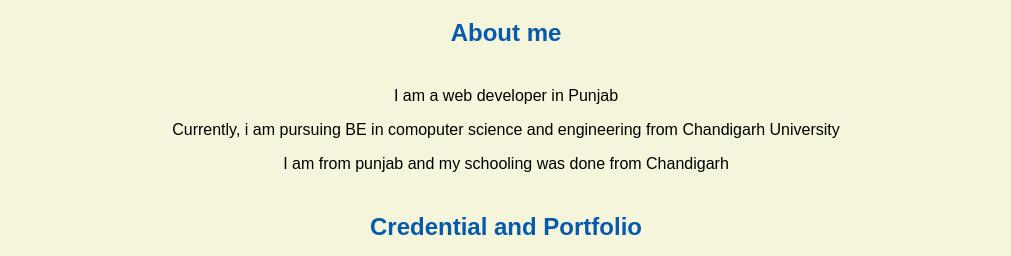
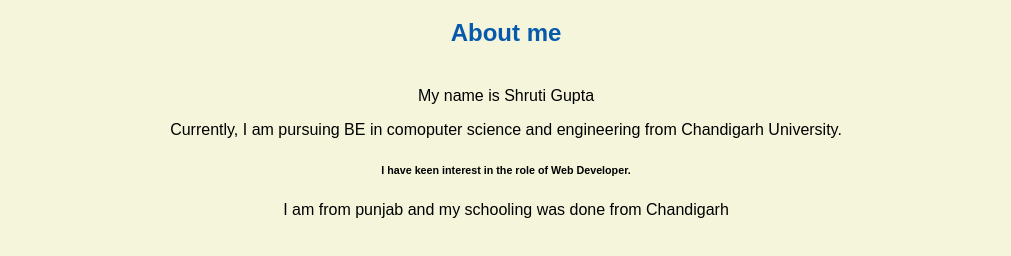
Before and after one commit to shruti-gupta3104/basicsHTML, a plain HTML site: page index.html in a window 1280 px wide. Shown: the part 516-772 px from the top of the page, without its empty margins (134-1145 px from the left). Drawn offline with Linux system fonts and the light colour scheme.

Commit message:
Update index.html

```diff
--- a/index.html
+++ b/index.html
@@ -19,8 +19,8 @@
     <img src="images/banner.jpg" width="75%" alt="banner">
 <h1>Shruti Gupta</h1>
 <h2>About me</h2>
-<p> I am a web developer in Punjab</p>
-<p> Currently, i am pursuing BE in comoputer science and engineering from Chandigarh University</p>
+<p> My name is Shruti Gupta</p>
+<p> Currently, I am pursuing BE in comoputer science and engineering from Chandigarh University.<br><h6>I have keen interest in the role of Web Developer.</h6></p>
 <p>I am from punjab and my schooling was done from Chandigarh</p>
 
 <h2>Credential and Portfolio</h2>
```
